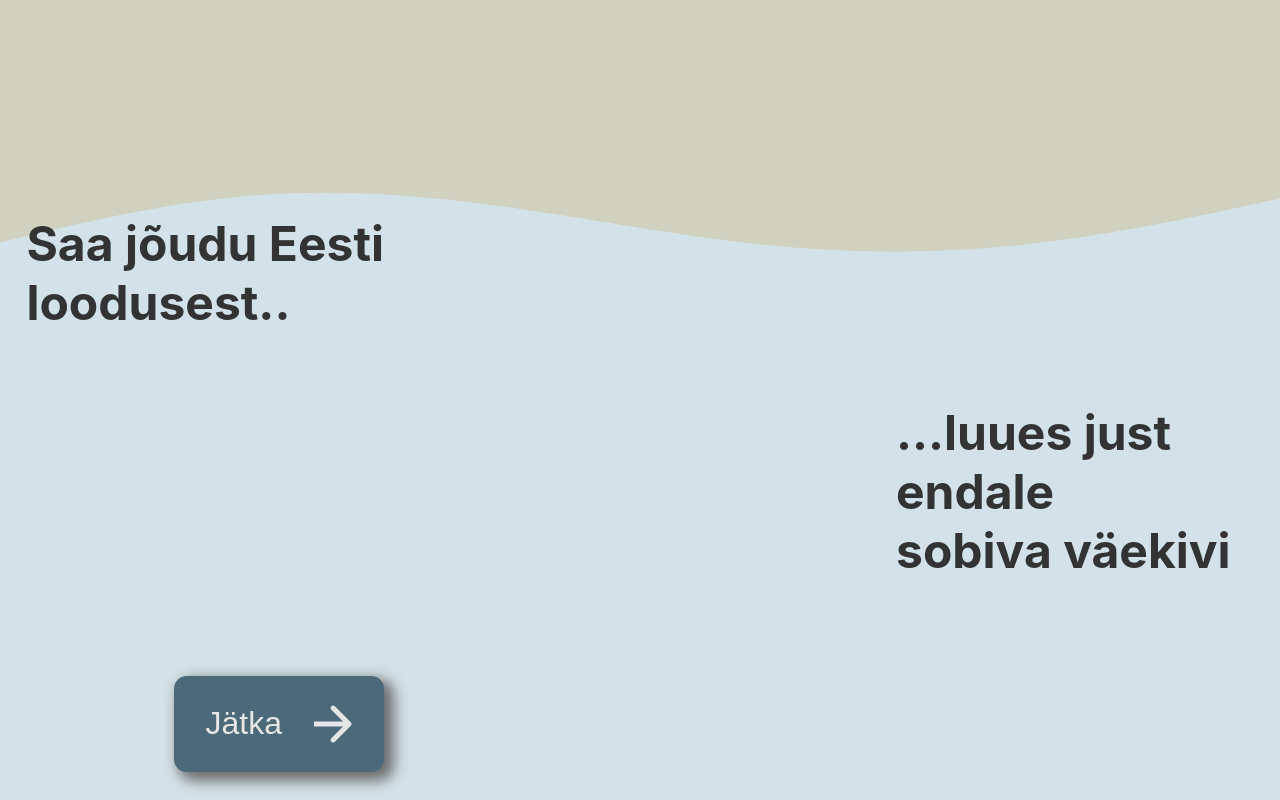
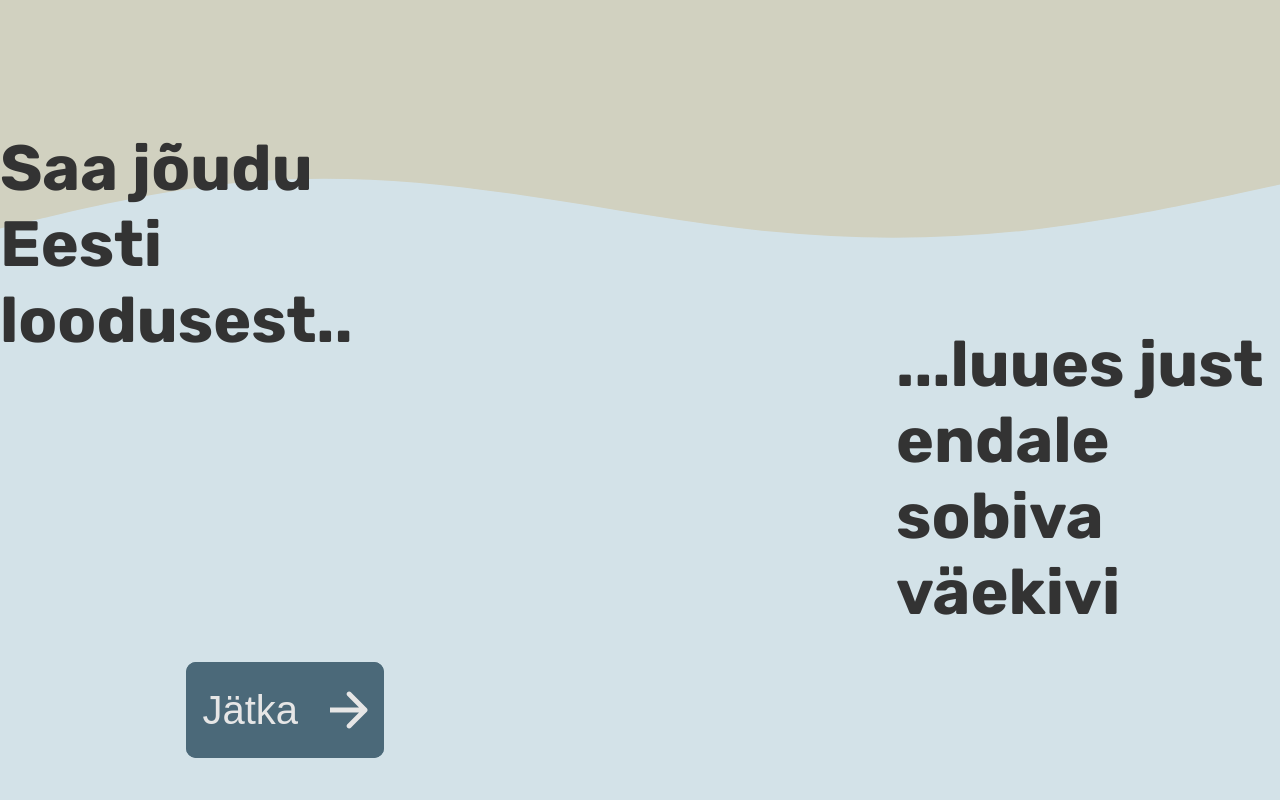
Before and after one commit to Tsarter/vaekivid, a React (Create React App) app: page / in a window 1280 px wide. Shown: the part 800-1600 px from the top of the page. Built offline with nearby package versions, Linux system fonts and the light colour scheme.

Commit message:
added cool button

```diff
--- /dev/null
+++ b/src/components/buttons/buttonContinue/ButtonContinue.js
@@ -0,0 +1,10 @@
+import classes from "./ButtonContinue.module.css";
+
+function ButtonContinue() {
+  return (
+    <button className={classes.buttonMain}>
+      Jätka<i></i>
+    </button>
+  );
+}
+export default ButtonContinue;
--- /dev/null
+++ b/src/components/buttons/buttonContinue/ButtonContinue.module.css
@@ -0,0 +1,100 @@
+.buttonMain2 {
+    display: flex;
+    justify-content: center;
+    align-items: center;
+    gap: 2rem;
+    background-color: #4B6979;
+    font-size: 3rem;
+    color: #E6E6E6;
+    border-width: 0;
+    padding: .5rem 2rem .5rem 2rem;
+    border-radius: .8rem;
+    box-shadow: 7px 6px 14px 3px #6c6c6c;
+    transition: .2s;
+}
+
+.buttonMain2:hover {
+    transition: .2s;
+    margin-bottom: .5rem;
+}
+
+.buttonMain {
+    display: flex;
+    justify-content: space-between;
+    align-items: center;
+    gap: 2rem;
+    border: none;
+    outline: none;
+    color: #E6E6E6;
+    background: #4B6979;
+    cursor: pointer;
+    position: relative;
+    z-index: 0;
+    border-radius: 10px;
+    font-size: 2.5rem;
+    padding-left: 1rem;
+    padding-right: 1rem;
+    transition: .2s;
+}
+
+.buttonMain i {
+    content: url("../../../assets/Arrow\ 1.svg");
+}
+
+.buttonMain:before {
+    content: '';
+    background: linear-gradient(45deg, #ff0000, #ff7300, #fffb00, #48ff00, #00ffd5, #002bff, #7a00ff, #ff00c8, #ff0000);
+    position: absolute;
+    top: -2px;
+    left: -2px;
+    background-size: 400%;
+    z-index: -1;
+    filter: blur(5px);
+    width: calc(100% + 4px);
+    height: calc(100% + 4px);
+    animation: glowing 20s linear infinite;
+    opacity: 0;
+    transition: opacity .3s ease-in-out;
+    border-radius: 10px;
+}
+
+.buttonMain:active {
+    color: #fff
+}
+
+.buttonMain:active:after {
+    background: transparent;
+}
+
+.buttonMain:hover:before {
+    opacity: 1;
+}
+
+.buttonMain:hover {
+    margin-bottom: 1rem;
+    transition: .2s;
+}
+
+.buttonMain:after {
+    z-index: -1;
+    content: '';
+    position: absolute;
+    width: 100%;
+    height: 100%;
+    background: #4B6979;
+    left: 0;
+    top: 0;
+    border-radius: 10px;
+}
+
+@keyframes glowing {
+    0% {
+        background-position: 0 0;
+    }
+    50% {
+        background-position: 400% 0;
+    }
+    100% {
+        background-position: 0 0;
+    }
+}
--- a/src/index.css
+++ b/src/index.css
@@ -4,11 +4,24 @@ body {
             -webkit-font-smoothing: antialiased;
             -moz-osx-font-smoothing: grayscale;
             background-color: #F2F2F2;
+            font-family: "Rubik";
+            -webkit-transition: 0.2s;
+            -moz-transition: 0.2s;
+            -o-transition: 0.2s;
+            transition: 0.2s;
         }
 
         a {
             color: #212429;
             text-decoration: none;
+        }
+
+        h1,
+        h2,
+        h3,
+        h4 {
+            margin-block-end: 0;
+            margin-block-start: 0;
         }
 
         code {
@@ -19,8 +32,6 @@ code {
             font-family: 'Rubik';
             src: url('./fonts/Rubik-VariableFont_wght.ttf');
         }
-
-
         /* @font-face {
     font-family: 'Rubik-SemiBold';
     src: url('./fonts/Rubik-SemiBold.woff2') format('woff2'), url('./fonts/Rubik-SemiBold.woff') format('woff');
@@ -44,17 +55,3 @@ code {
     font-style: normal;
     font-display: swap;
 } */
-
-.buttonMain {
-    display: flex;
-    justify-content: center;
-    align-items: center;
-    gap: 2rem;
-    background-color: #4B6979;
-    font-size: 2rem;
-    color: #E6E6E6;
-    border-width: 0;
-    padding: .5rem 2rem .5rem 2rem;
-    border-radius: .8rem;
-    box-shadow: 7px 6px 14px 3px #6c6c6c;
-}
--- a/src/pages/HomePage.js
+++ b/src/pages/HomePage.js
@@ -3,6 +3,7 @@ import kjall from "../assets/kjall.png";
 import classes from "./HomePage.module.css";
 import trees from "../assets/Kuusepuud.svg";
 import flag from "../assets/LippKunkaOtsas.svg";
+import ButtonContinue from "../components/buttons/buttonContinue/ButtonContinue";
 function HomePage() {
   return (
     <div>
@@ -26,9 +27,7 @@ function HomePage() {
           ...luues just <span>endale</span>
           <br /> sobiva väekivi
         </h1>
-        <button className="buttonMain">
-          Jätka<i></i>
-        </button>
+        <ButtonContinue />
       </section>
 
       <div className={[classes.wave2, classes.spacer].join(" ")}></div>
--- a/src/pages/HomePage.module.css
+++ b/src/pages/HomePage.module.css
@@ -59,12 +59,12 @@
     place-self: end;
     align-self: end;
     font-weight: bold;
-    font-size: 3rem;
+    font-size: 4rem;
 }
 
 .saaJouduSection>h1:nth-child(2) {
     grid-area: 3/3;
-    font-size: 3rem;
+    font-size: 4rem;
 }
 
 .saaJouduSection button {
@@ -75,12 +75,5 @@
 }
 
 .shopSection {
-    padding-top: 30rem;
+    padding-top: 10rem;
 }
-
-.saaJouduSection button i {
-    display: flex;
-    align-items: center;
-    justify-content: center;
-    content: url("../assets/Arrow\ 1.svg");
-}
```
Lines whose indentation alone changed are shown as unchanged.
